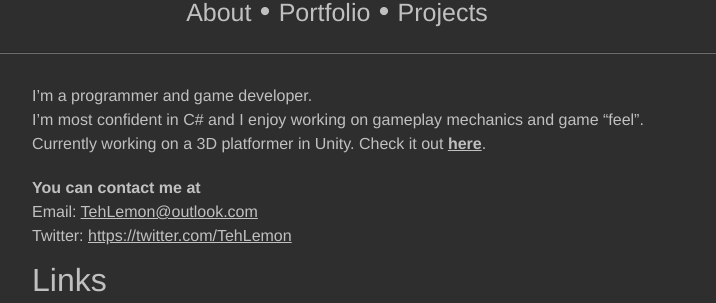
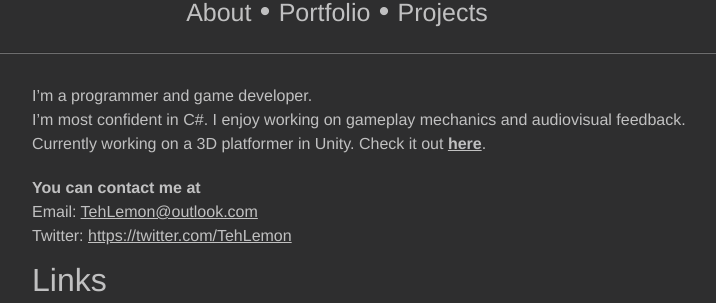
Before and after one commit to Teh-Lemon/Teh-Lemon.github.io, a Jekyll site: the page built from index.md, in a window 1280 px wide. Shown: the part 261-564 px from the top of the page, without its empty margins (303-1019 px from the left). Built offline with Jekyll 4.4.1, drawn with Linux system fonts in a browser that asks for light colours; nearby versions of some CDN libraries.

Commit message:
Update index

```diff
--- a/index.md
+++ b/index.md
@@ -9,7 +9,7 @@ title: About
 
 
 I'm a programmer and game developer.
-I'm most confident in C# and I enjoy working on gameplay mechanics and game "feel".
+I'm most confident in C#. I enjoy working on gameplay mechanics and audiovisual feedback.
 Currently working on a 3D platformer in Unity. Check it out __[here](https://cuteplatformer.tehlemon.com/)__.
 
 __You can contact me at__
```
